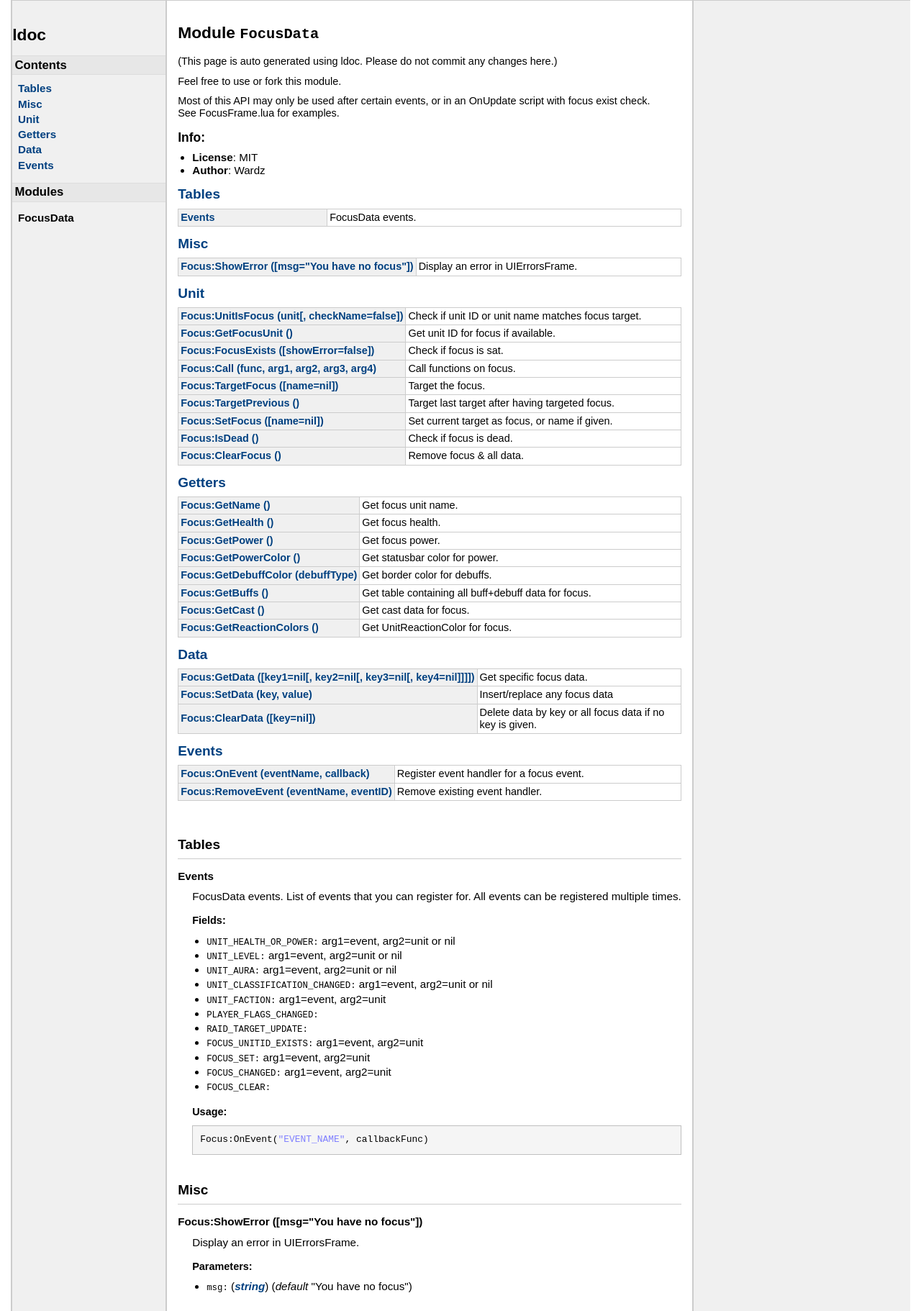
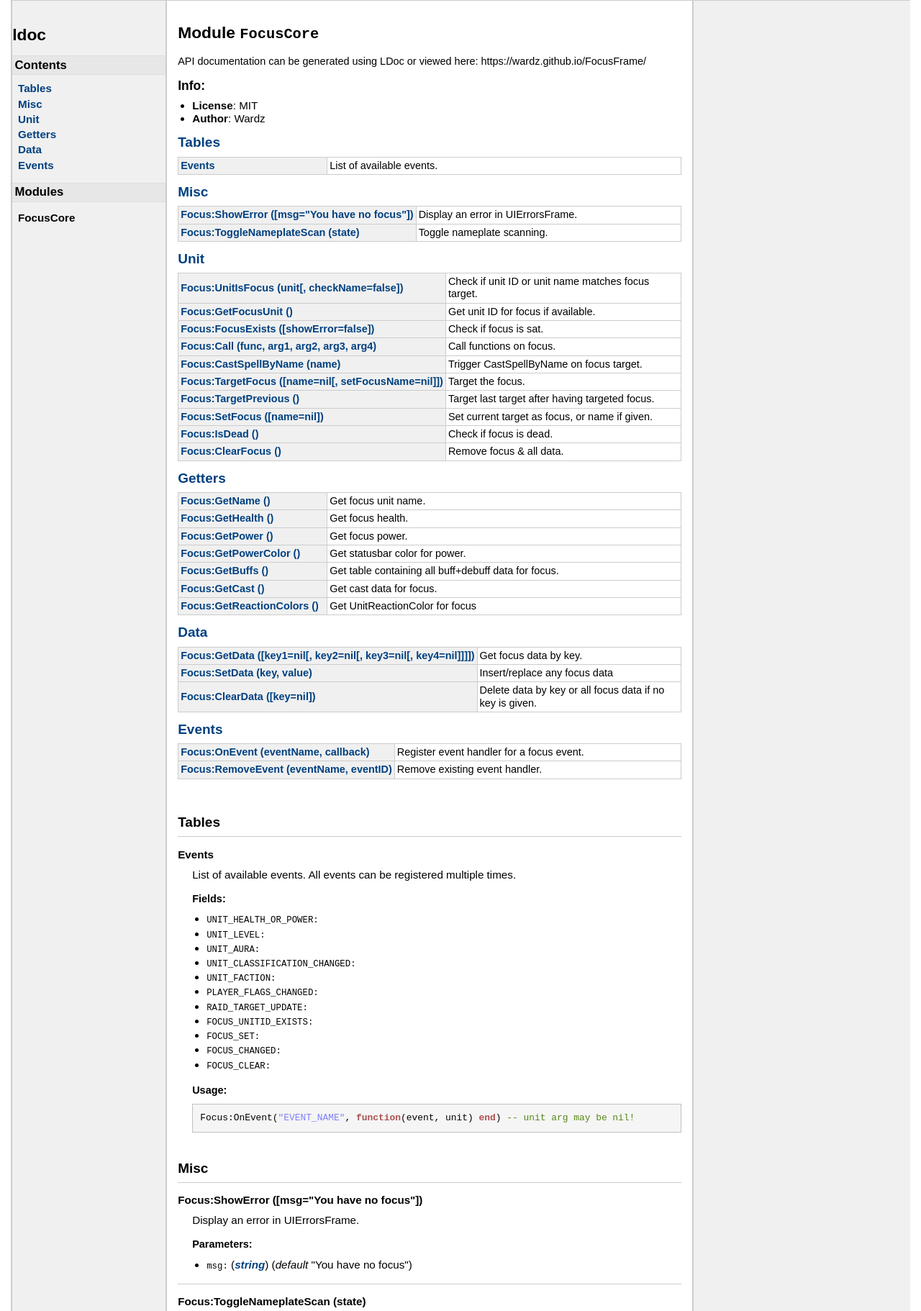
Before and after one commit to wardz/FocusFrame, a plain HTML site: page index.html in a window 1280 px wide. Shown: the top 1822 px of the page at 72% size. Drawn offline with Linux system fonts and the light colour scheme.

Commit message:
regen docs v1.2.0

```diff
--- a/index.html
+++ b/index.html
@@ -40,21 +40,17 @@
 
 <h2>Modules</h2>
 <ul class="nowrap">
-  <li><strong>FocusData</strong></li>
+  <li><strong>FocusCore</strong></li>
 </ul>
 
 </div>
 
 <div id="content">
 
-<h1>Module <code>FocusData</code></h1>
-<p>(This page is auto generated using ldoc. Please do not commit any changes here.)</p>
-<p>
- Feel free to use or fork this module.</p>
-<p>
-Most of this API may only be used after certain events, or in an OnUpdate script with focus exist check.<br>
-See FocusFrame.lua for examples.
-</p>
+<h1>Module <code>FocusCore</code></h1>
+<p>API documentation can be generated using LDoc or viewed here:
+ https://wardz.github.io/FocusFrame/</p>
+<p></p>
     <h3>Info:</h3>
     <ul>
         <li><strong>License</strong>: MIT</li>
@@ -66,7 +62,7 @@ See FocusFrame.lua for examples.
 <table class="function_list">
 	<tr>
 	<td class="name" nowrap><a href="#Events">Events</a></td>
-	<td class="summary">FocusData events.</td>
+	<td class="summary">List of available events.</td>
 	</tr>
 </table>
 <h2><a href="#Misc">Misc </a></h2>
@@ -74,6 +70,10 @@ See FocusFrame.lua for examples.
 	<tr>
 	<td class="name" nowrap><a href="#Focus:ShowError">Focus:ShowError ([msg="You have no focus"])</a></td>
 	<td class="summary">Display an error in UIErrorsFrame.</td>
+	</tr>
+	<tr>
+	<td class="name" nowrap><a href="#Focus:ToggleNameplateScan">Focus:ToggleNameplateScan (state)</a></td>
+	<td class="summary">Toggle nameplate scanning.</td>
 	</tr>
 </table>
 <h2><a href="#Unit">Unit </a></h2>
@@ -95,7 +95,11 @@ See FocusFrame.lua for examples.
 	<td class="summary">Call functions on focus.</td>
 	</tr>
 	<tr>
-	<td class="name" nowrap><a href="#Focus:TargetFocus">Focus:TargetFocus ([name=nil])</a></td>
+	<td class="name" nowrap><a href="#Focus:CastSpellByName">Focus:CastSpellByName (name)</a></td>
+	<td class="summary">Trigger CastSpellByName on focus target.</td>
+	</tr>
+	<tr>
+	<td class="name" nowrap><a href="#Focus:TargetFocus">Focus:TargetFocus ([name=nil[, setFocusName=nil]])</a></td>
 	<td class="summary">Target the focus.</td>
 	</tr>
 	<tr>
@@ -134,10 +138,6 @@ See FocusFrame.lua for examples.
 	<td class="summary">Get statusbar color for power.</td>
 	</tr>
 	<tr>
-	<td class="name" nowrap><a href="#Focus:GetDebuffColor">Focus:GetDebuffColor (debuffType)</a></td>
-	<td class="summary">Get border color for debuffs.</td>
-	</tr>
-	<tr>
 	<td class="name" nowrap><a href="#Focus:GetBuffs">Focus:GetBuffs ()</a></td>
 	<td class="summary">Get table containing all buff+debuff data for focus.</td>
 	</tr>
@@ -147,14 +147,14 @@ See FocusFrame.lua for examples.
 	</tr>
 	<tr>
 	<td class="name" nowrap><a href="#Focus:GetReactionColors">Focus:GetReactionColors ()</a></td>
-	<td class="summary">Get UnitReactionColor for focus.</td>
+	<td class="summary">Get UnitReactionColor for focus</td>
 	</tr>
 </table>
 <h2><a href="#Data">Data </a></h2>
 <table class="function_list">
 	<tr>
 	<td class="name" nowrap><a href="#Focus:GetData">Focus:GetData ([key1=nil[, key2=nil[, key3=nil[, key4=nil]]]])</a></td>
-	<td class="summary">Get specific focus data.</td>
+	<td class="summary">Get focus data by key.</td>
 	</tr>
 	<tr>
 	<td class="name" nowrap><a href="#Focus:SetData">Focus:SetData (key, value)</a></td>
@@ -189,27 +189,26 @@ See FocusFrame.lua for examples.
     <strong>Events</strong>
     </dt>
     <dd>
-    FocusData events.
- List of events that you can register for. All events can be
- registered multiple times.
+    List of available events.
+ All events can be registered multiple times.
 
 
     <h3>Fields:</h3>
     <ul>
         <li><span class="parameter">UNIT_HEALTH_OR_POWER</span>
-         arg1=event, arg2=unit or nil
+
         </li>
         <li><span class="parameter">UNIT_LEVEL</span>
-         arg1=event, arg2=unit or nil
+
         </li>
         <li><span class="parameter">UNIT_AURA</span>
-         arg1=event, arg2=unit or nil
+
         </li>
         <li><span class="parameter">UNIT_CLASSIFICATION_CHANGED</span>
-         arg1=event, arg2=unit or nil
+
         </li>
         <li><span class="parameter">UNIT_FACTION</span>
-         arg1=event, arg2=unit
+
         </li>
         <li><span class="parameter">PLAYER_FLAGS_CHANGED</span>
 
@@ -218,13 +217,13 @@ See FocusFrame.lua for examples.
 
         </li>
         <li><span class="parameter">FOCUS_UNITID_EXISTS</span>
-         arg1=event, arg2=unit
+
         </li>
         <li><span class="parameter">FOCUS_SET</span>
-         arg1=event, arg2=unit
+
         </li>
         <li><span class="parameter">FOCUS_CHANGED</span>
-         arg1=event, arg2=unit
+
         </li>
         <li><span class="parameter">FOCUS_CLEAR</span>
 
@@ -236,7 +235,7 @@ See FocusFrame.lua for examples.
 
     <h3>Usage:</h3>
     <ul>
-        <pre class="example">Focus:OnEvent(<span class="string">"EVENT_NAME"</span>, callbackFunc)</pre>
+        <pre class="example">Focus:OnEvent(<span class="string">"EVENT_NAME"</span>, <span class="keyword">function</span>(event, unit) <span class="keyword">end</span>) <span class="comment">-- unit arg may be nil!</span></pre>
     </ul>
 
 </dd>
@@ -261,6 +260,33 @@ See FocusFrame.lua for examples.
         </li>
     </ul>
 
+
+
+
+
+</dd>
+    <dt>
+    <a name = "Focus:ToggleNameplateScan"></a>
+    <strong>Focus:ToggleNameplateScan (state)</strong>
+    </dt>
+    <dd>
+    Toggle nameplate scanning.
+
+
+    <h3>Parameters:</h3>
+    <ul>
+        <li><span class="parameter">state</span>
+            <span class="types"><span class="type">bool</span></span>
+
+        </li>
+    </ul>
+
+    <h3>Returns:</h3>
+    <ol>
+
+           <span class="types"><span class="type">bool</span></span>
+        true if enabled
+    </ol>
 
 
 
@@ -336,6 +362,7 @@ See FocusFrame.lua for examples.
     </dt>
     <dd>
     Check if focus is sat.  (not same as UnitExists!)
+ Use falseness check on CURR_FOCUS_TARGET instead when performance is critical.
 
 
     <h3>Parameters:</h3>
@@ -402,8 +429,33 @@ See FocusFrame.lua for examples.
 
 </dd>
     <dt>
+    <a name = "Focus:CastSpellByName"></a>
+    <strong>Focus:CastSpellByName (name)</strong>
+    </dt>
+    <dd>
+    Trigger CastSpellByName on focus target.
+
+
+    <h3>Parameters:</h3>
+    <ul>
+        <li><span class="parameter">name</span>
+            <span class="types"><a class="type" href="https://www.lua.org/manual/5.1/manual.html#5.4">string</a></span>
+         name of spell to cast
+        </li>
+    </ul>
+
+
+
+
+    <h3>Usage:</h3>
+    <ul>
+        <pre class="example">Focus:CastSpellByName(<span class="string">"Fireball"</span>) <span class="comment">-- Casts Fireball on focus target</span></pre>
+    </ul>
+
+</dd>
+    <dt>
     <a name = "Focus:TargetFocus"></a>
-    <strong>Focus:TargetFocus ([name=nil])</strong>
+    <strong>Focus:TargetFocus ([name=nil[, setFocusName=nil]])</strong>
     </dt>
     <dd>
     Target the focus.
@@ -413,7 +465,12 @@ See FocusFrame.lua for examples.
     <ul>
         <li><span class="parameter">name</span>
             <span class="types"><a class="type" href="https://www.lua.org/manual/5.1/manual.html#5.4">string</a></span>
-
+         Target unit with this name instead when not nil.
+         (<em>default</em> nil)
+        </li>
+        <li><span class="parameter">setFocusName</span>
+            <span class="types"><span class="type">bool</span></span>
+         true to update string vars storing focus unit name
          (<em>default</em> nil)
         </li>
     </ul>
@@ -510,7 +567,7 @@ See FocusFrame.lua for examples.
     </dt>
     <dd>
     Get focus unit name.
- Global var CURR_FOCUS_TARGET may also be used.
+ Global var CURR_FOCUS_TARGET may also be used when performance is critical.
 
 
 
@@ -598,33 +655,6 @@ See FocusFrame.lua for examples.
 
 </dd>
     <dt>
-    <a name = "Focus:GetDebuffColor"></a>
-    <strong>Focus:GetDebuffColor (debuffType)</strong>
-    </dt>
-    <dd>
-    Get border color for debuffs.
- [DEPRECATED] Uses numeric indexes.
-
-
-    <h3>Parameters:</h3>
-    <ul>
-        <li><span class="parameter">debuffType</span>
-            <span class="types"><a class="type" href="https://www.lua.org/manual/5.1/manual.html#5.4">string</a></span>
-         e.g "magic" or "physical"
-        </li>
-    </ul>
-
-    <h3>Returns:</h3>
-    <ol>
-
-        table
-    </ol>
-
-
-
-
-</dd>
-    <dt>
     <a name = "Focus:GetBuffs"></a>
     <strong>Focus:GetBuffs ()</strong>
     </dt>
@@ -689,7 +719,7 @@ See FocusFrame.lua for examples.
     <strong>Focus:GetReactionColors ()</strong>
     </dt>
     <dd>
-    Get UnitReactionColor for focus.  (player only, not npc)
+    Get UnitReactionColor for focus
 
 
 
@@ -719,7 +749,7 @@ See FocusFrame.lua for examples.
     <strong>Focus:GetData ([key1=nil[, key2=nil[, key3=nil[, key4=nil]]]])</strong>
     </dt>
     <dd>
-    Get specific focus data.
+    Get focus data by key.
  If no key is specified, returns all the data.
  See SetFocusInfo() for list of data available.
 
@@ -884,7 +914,7 @@ See FocusFrame.lua for examples.
 </div> <!-- id="main" -->
 <div id="about">
 <i>generated by <a href="http://github.com/stevedonovan/LDoc">LDoc 1.4.6</a></i>
-<i style="float:right;">Last updated 2017-03-26 04:38:29 </i>
+<i style="float:right;">Last updated 2017-05-14 18:48:42 </i>
 </div> <!-- id="about" -->
 </div> <!-- id="container" -->
 </body>
```
